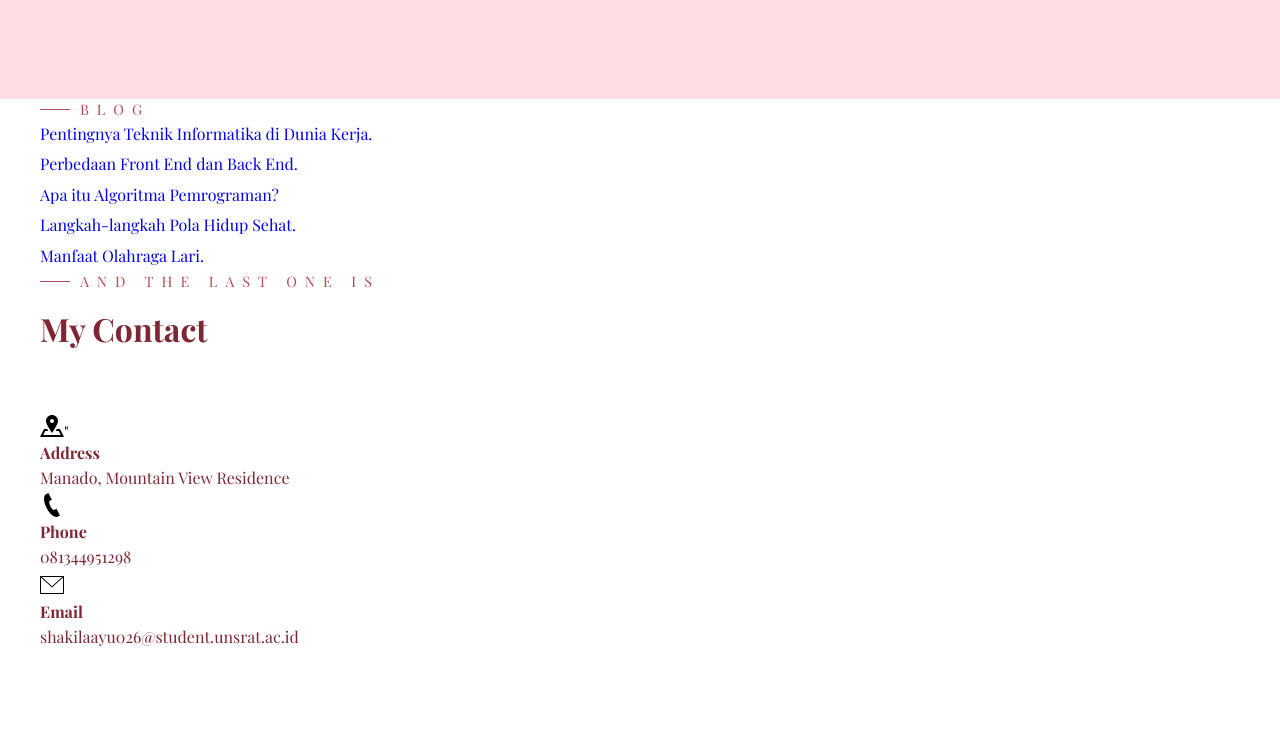
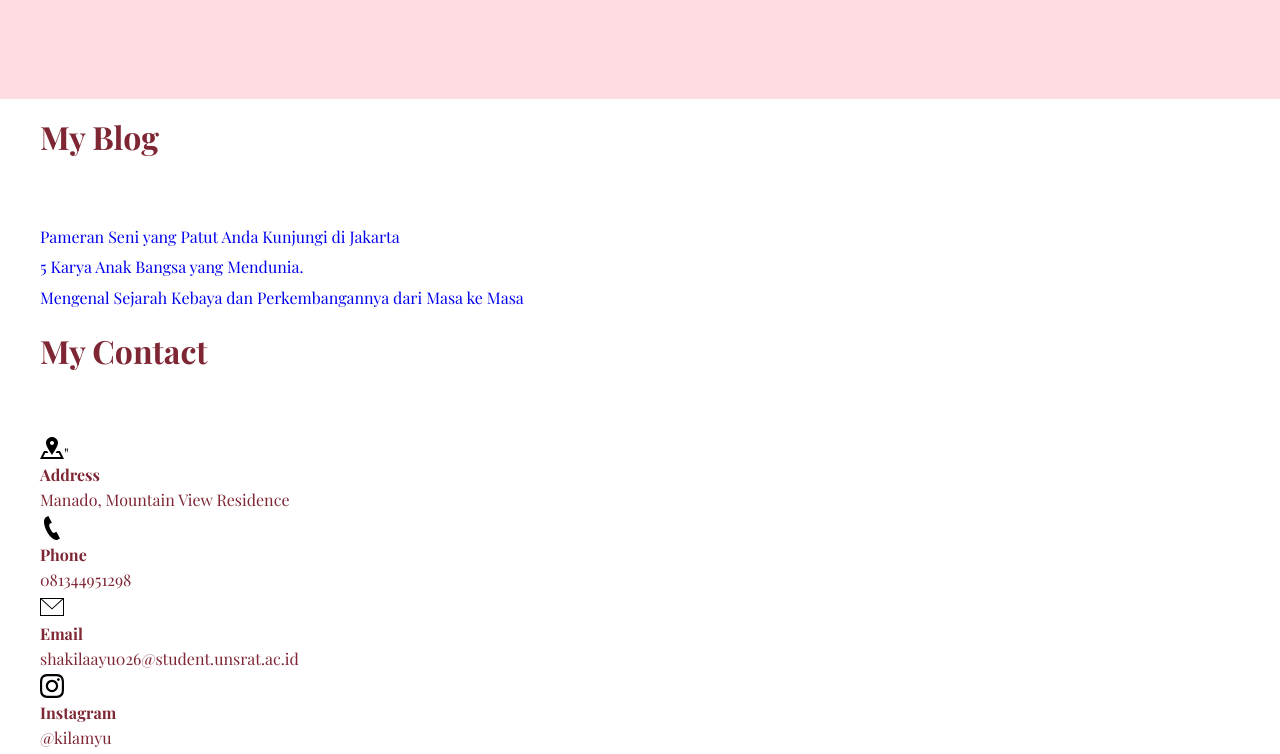
Before and after one commit to shakilaayu/tugas-html, a plain HTML site: page index.html in a window 1280 px wide. Shown: the part 1374-2128 px from the top of the page. Before the commit the page ends 2026 px from the top, so only its background shows below. Drawn offline with nearby package versions, Linux system fonts and the light colour scheme; a web font is replaced by a local one.

Commit message:
Add files via upload

```diff
--- a/index.html
+++ b/index.html
@@ -66,42 +66,31 @@
     <!-- Blog -->
     <!-- Section 1 -->
     <section id="blog">
-        <div class="blog main-container">
-            <h3 class="pre-title">Blog</h3>
+        <div class="Blog">
+
           <section id="Blog">
             <div class="Blog main-container">
             <div class="Blog">
-                <p><a href="https://fikom.umi.ac.id/pentingnya-teknik-informatika-di-dunia-kerja/">Pentingnya Teknik Informatika di Dunia Kerja.</a></p>
+                <h1 class="section-title Blog title">My Blog</h1>
+            <p><a href="https://harpersbazaar.co.id/articles/read/7/2022/17556/pameran-seni-yang-patut-anda-kunjungi-di-jakarta/">Pameran Seni yang Patut Anda Kunjungi di Jakarta</a></p>
 
          <!--Blog 2-->
           <section id="Blog">
             <div class="Blog main-container">
             <div class="Blog">
-                <p><a href="https://aws.amazon.com/id/compare/the-difference-between-frontend-and-backend/">Perbedaan Front End dan Back End.</a></p>
+            <p><a href="https://haloedukasi.com/karya-anak-bangsa/">5 Karya Anak Bangsa yang Mendunia.</a></p>
 
          <!--Blog 3-->
           <section id="Blog">
             <div class="Blog main-container">
             <div class="Blog">
-                <p><a href="https://www.niagahoster.co.id/blog/algoritma-pemrograman/">Apa itu Algoritma Pemrograman?</a></p>
+            <p><a href="https://www.bing.com/search?q=asal+usul+kebaya&qs=n&form=QBRE&sp=-1&ghc=1&lq=0&pq=asal+usul+kebaya&sc=11-16&sk=&cvid=11327855F8C04AF58748DFDC21B9DB8E&ghsh=0&ghacc=0&ghpl=/">Mengenal Sejarah Kebaya dan Perkembangannya dari Masa ke Masa</a></p>
 
-             <!--Blog 3-->
-             <section id="Blog">
-                <div class="Blog main-container">
-                <div class="Blog">
-                <p><a href="https://dinkes.kalbarprov.go.id/artikel/langkah-langkah-ke-pola-hidup-sehat/">Langkah-langkah Pola Hidup Sehat.</a></p>
+           </section>
 
-             <!--Blog 3-->
-              <section id="Blog">
-                <div class="Blog main-container">
-                <div class="Blog">
-                <p><a href="https://www.alodokter.com/lima-manfaat-lari-yang-sayang-untuk-dilewatkan/">Manfaat Olahraga Lari.</a></p>
-                </div>
-               </section>
 
                <section id="contact">
                 <div class="Contact main-container">
-                  <h3 class="pre-title">And the last one is </h3>
                   <h1 class="section-title Blog title">My Contact</h1>
                   <div class="contact">
                     <div class="contact-item">
@@ -137,5 +126,16 @@
                    <p>shakilaayu026@student.unsrat.ac.id
                    </p>
                </div>
+
+               <div class="contact-item">
+                <div class="contact-item-icon"></div>
+                <svg xmlns="http://www.w3.org/2000/svg" width="24" height="24" viewBox="0 0 24 24"><path d="M12 2.163c3.204 0 3.584.012 4.85.07 3.252.148 4.771 1.691 4.919 4.919.058 1.265.069 1.645.069 4.849 0 3.205-.012 3.584-.069 4.849-.149 3.225-1.664 4.771-4.919 4.919-1.266.058-1.644.07-4.85.07-3.204 0-3.584-.012-4.849-.07-3.26-.149-4.771-1.699-4.919-4.92-.058-1.265-.07-1.644-.07-4.849 0-3.204.013-3.583.07-4.849.149-3.227 1.664-4.771 4.919-4.919 1.266-.057 1.645-.069 4.849-.069zm0-2.163c-3.259 0-3.667.014-4.947.072-4.358.2-6.78 2.618-6.98 6.98-.059 1.281-.073 1.689-.073 4.948 0 3.259.014 3.668.072 4.948.2 4.358 2.618 6.78 6.98 6.98 1.281.058 1.689.072 4.948.072 3.259 0 3.668-.014 4.948-.072 4.354-.2 6.782-2.618 6.979-6.98.059-1.28.073-1.689.073-4.948 0-3.259-.014-3.667-.072-4.947-.196-4.354-2.617-6.78-6.979-6.98-1.281-.059-1.69-.073-4.949-.073zm0 5.838c-3.403 0-6.162 2.759-6.162 6.162s2.759 6.163 6.162 6.163 6.162-2.759 6.162-6.163c0-3.403-2.759-6.162-6.162-6.162zm0 10.162c-2.209 0-4-1.79-4-4 0-2.209 1.791-4 4-4s4 1.791 4 4c0 2.21-1.791 4-4 4zm6.406-11.845c-.796 0-1.441.645-1.441 1.44s.645 1.44 1.441 1.44c.795 0 1.439-.645 1.439-1.44s-.644-1.44-1.439-1.44z"/></svg>
+              </div>
+
+               <div class="contact-item-detail">
+                <h4>Instagram</h4>
+                <p>@kilamyu
+                </p>
+            </div>
 </body>
 </html>
```
Lines whose indentation alone changed are shown as unchanged.
